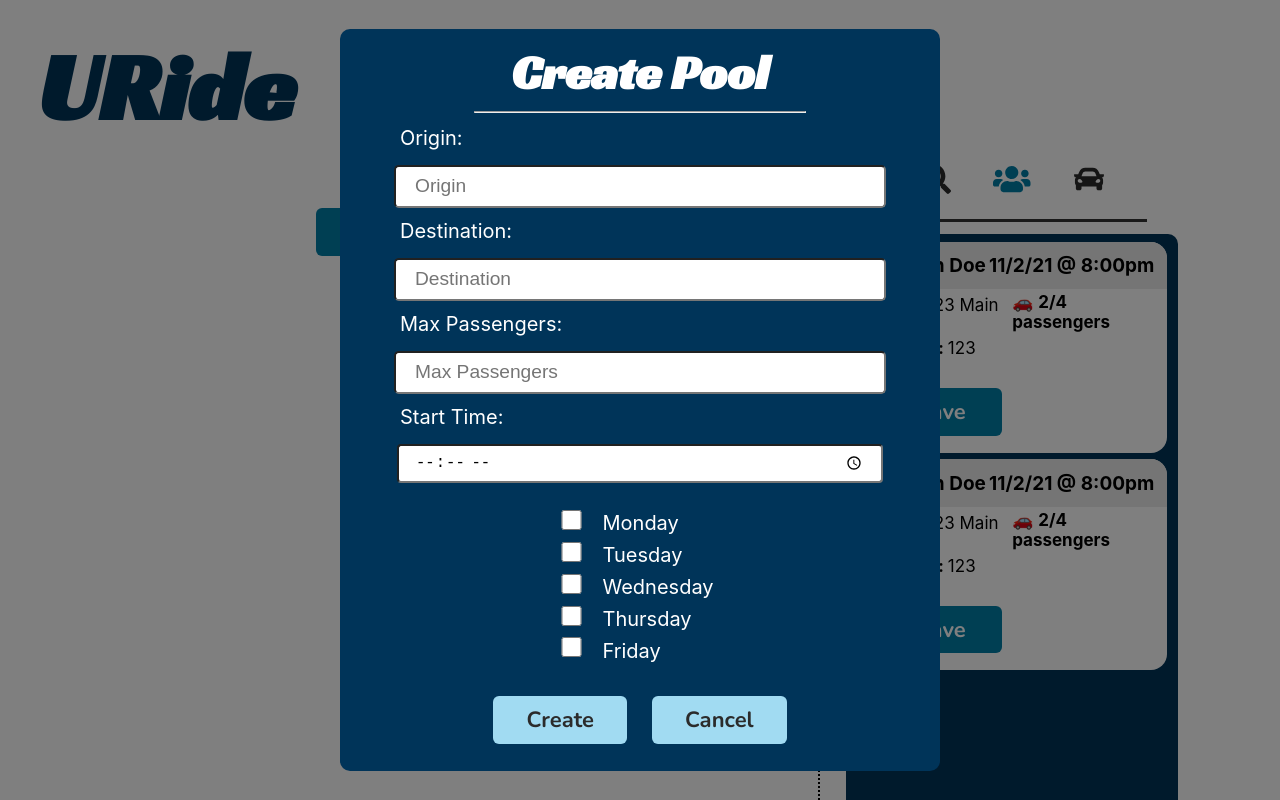
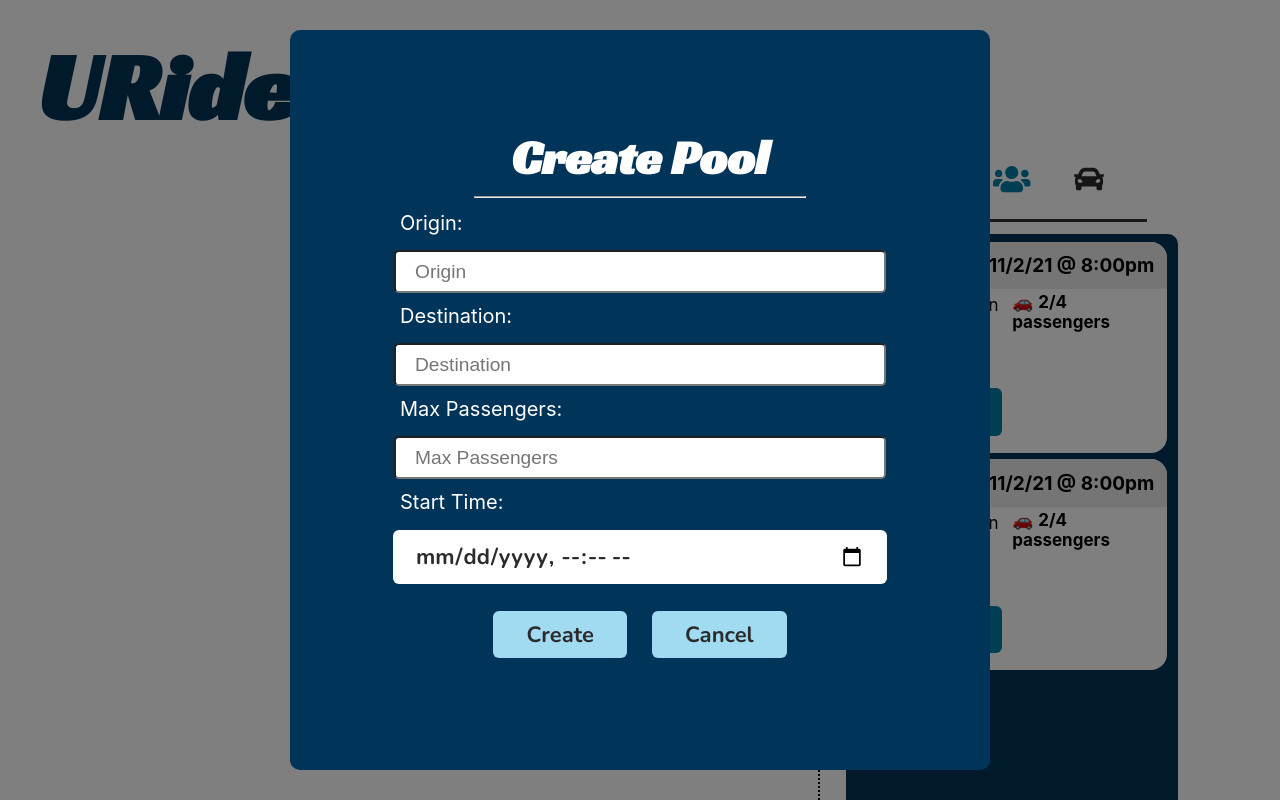
Before and after one commit to COP4331-Group3-Fall2021/U-Ride, a React (Create React App) app in the folder web/: page /Home in a window 1280 px wide. Both pictures are taken after a click on the button "Create Pool". Shown: the top 800 px of the page. Built offline with nearby package versions, Linux system fonts and the light colour scheme.

Commit message:
working on cleaning modals

```diff
--- a/web/src/components/dashboard/CreatePoolWindow.js
+++ b/web/src/components/dashboard/CreatePoolWindow.js
@@ -24,31 +24,31 @@ export default function CreatePoolWindow({closeModal, showCreate}) {
                     <label htmlFor="maxPassengers" className="input-headers">Max Passengers:</label>
                     <input type="number" id="maxPassengers" placeholder="Max Passengers" min="1" max="7" />
                     <label htmlFor="createStart" className="input-headers">Start Time:</label>
-                    <input type="time" id="createStart" />
+                    <input type="datetime-local" id="createStart" />
 
                     {/* check boxes */}
-                    <div class="checkDiv">
+                    {/* <div class="checkDiv">
                         <div className="checkboxes">
                             <input type="checkbox" value="Monday" id="mondayCheck" className="check" />
-                            <label htmlFor="mondayCheck">Monday</label>
+                            <label htmlFor="mondayCheck">M</label>
                         </div>
                         <div className="checkboxes">
                             <input type="checkbox" value="Tuesday" id="tuesdayCheck" className="check" />
-                            <label htmlFor="tuesdayCheck">Tuesday</label>
+                            <label htmlFor="tuesdayCheck">T</label>
                         </div>
                         <div className="checkboxes">
                             <input type="checkbox" value="Wednesday" id="wednesdayCheck" className="check" />
-                            <label htmlFor="wednesdayCheck">Wednesday</label>
+                            <label htmlFor="wednesdayCheck">W</label>
                         </div>
                         <div className="checkboxes">
                             <input type="checkbox" value="Thursday" id="thursdayCheck" className="check" />
-                            <label htmlFor="thursdayCheck">Thursday</label>
+                            <label htmlFor="thursdayCheck">Th</label>
                         </div>
                         <div className="checkboxes">
                             <input type="checkbox" value="Friday" id="fridayCheck" className="check" />
-                            <label htmlFor="fridayCheck">Friday</label>
+                            <label htmlFor="fridayCheck">F</label>
                         </div>
-                    </div>
+                    </div> */}
                     <div className="modal-buttons">
                         <Button text="Create" bgcolor="" color="" />
                         <Button onClick={(e) => {e.preventDefault(); closeModal()}} text="Cancel" bgcolor="" color="" />
--- a/web/src/styles/Modal.css
+++ b/web/src/styles/Modal.css
@@ -11,7 +11,30 @@
     background-color: rgba(0.5, 0.5, 0.5, 0.5);
     z-index: 20;
 }
+@media only screen and (min-width: 800px) {
+    .modal-content {
+        display: flex;
+        flex-direction: column;
+        justify-content: center;
+        align-items: center;
+        background-color: #003459;
+        border-radius: 10px;
+        width: 70%;
+        max-width: 600px;
+        height: 80%;
+        max-height: 700px;
+        color: #FFFFFF;
+        margin: 0px;
+        padding: 50px;
+    }
 
+    .modal-header {
+        font-family: 'Racing Sans One', cursive;
+        font-size: 3em;
+        margin: 0;
+    }
+    }
+@media only screen and (max-width: 800px) {
 .modal-content {
     display: flex;
     flex-direction: column;
@@ -19,19 +42,34 @@
     align-items: center;
     background-color: #003459;
     border-radius: 10px;
-    width: 90vw;
+    width: 65%;
     max-width: 600px;
+    height: 95%;
+    max-height: 600px;
+    margin-top: 10px;
+    margin-bottom: 10px;
     color: #FFFFFF;
-    margin: 0;
-    padding: 1% 0 1% 0;
+    margin: 0px;
+    max-height: 500px;
+    padding: 50px;
 }
 
 .modal-header {
     font-family: 'Racing Sans One', cursive;
-    font-size: 3em;
+    font-size: 1.8em;
     margin: 0;
 }
 
+label
+{
+    margin: 0px;
+    padding: 0px;
+    text-align: left;
+    font-size: 10px;
+    margin-top: 5px;
+    width: 300px;
+}
+}
 .modal-form {
     display: flex;
     flex-direction: column;
@@ -40,15 +78,7 @@
     justify-content: center;
     gap: 5px;
 }
-label
-{
-    margin: 0px;
-    padding: 0px;
-    text-align: left;
-    font-size: 20px;
-    margin-top: 5px;
-    width: 300px;
-}
+
 
 .checkDiv
     label
@@ -56,7 +86,7 @@ label
     margin: 0px;
     padding: 0px;
     text-align: left;
-    font-size: 20px;
+    font-size: 16px;
     margin-top: 5px;
     width: 80%;
 }
@@ -86,6 +116,17 @@ input {
 
     height: 2em;
     background-color: #A1DBF2;
+    color: #000000;
+    border: none;
+    border-radius: 6px;
+    font: 700 22px 'Nunito', sans-serif;
+    color: #2B2B2B;
+}
+
+.modal-form input[type="datetime-local"] {
+    height: auto;
+    margin: 0.3em 0;
+    background-color: white;
     color: #000000;
     border: none;
     border-radius: 6px;
@@ -125,7 +166,7 @@ input {
 
 .checkDiv {
     display: flex;
-    flex-direction: column;
+    flex-direction: row;
     align-items: center;
     justify-content: center;
     margin-top: 2%;
```
